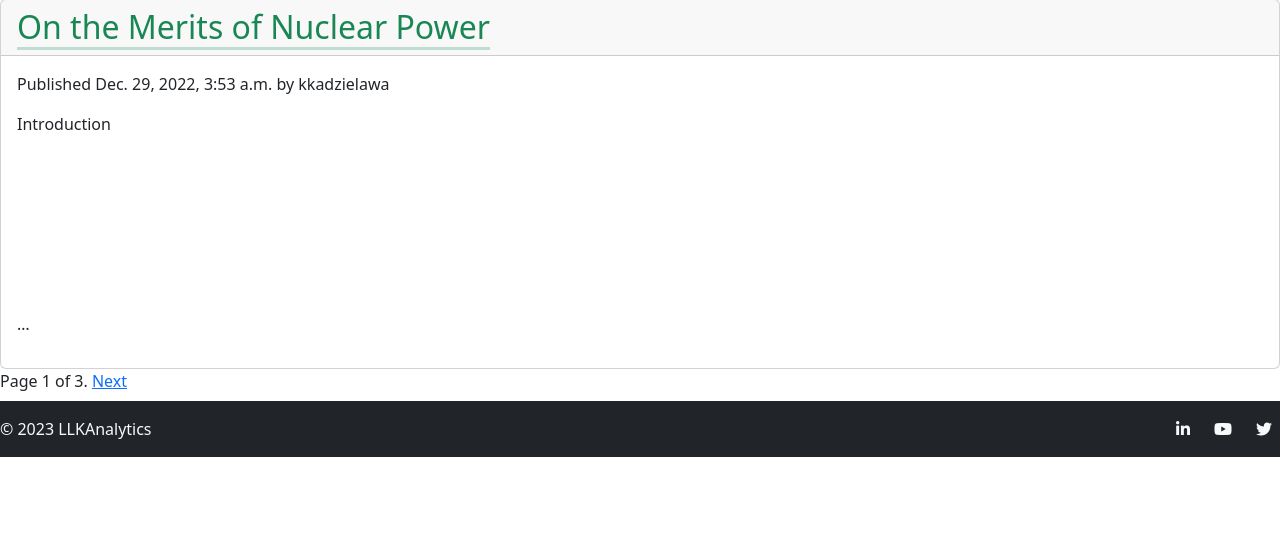
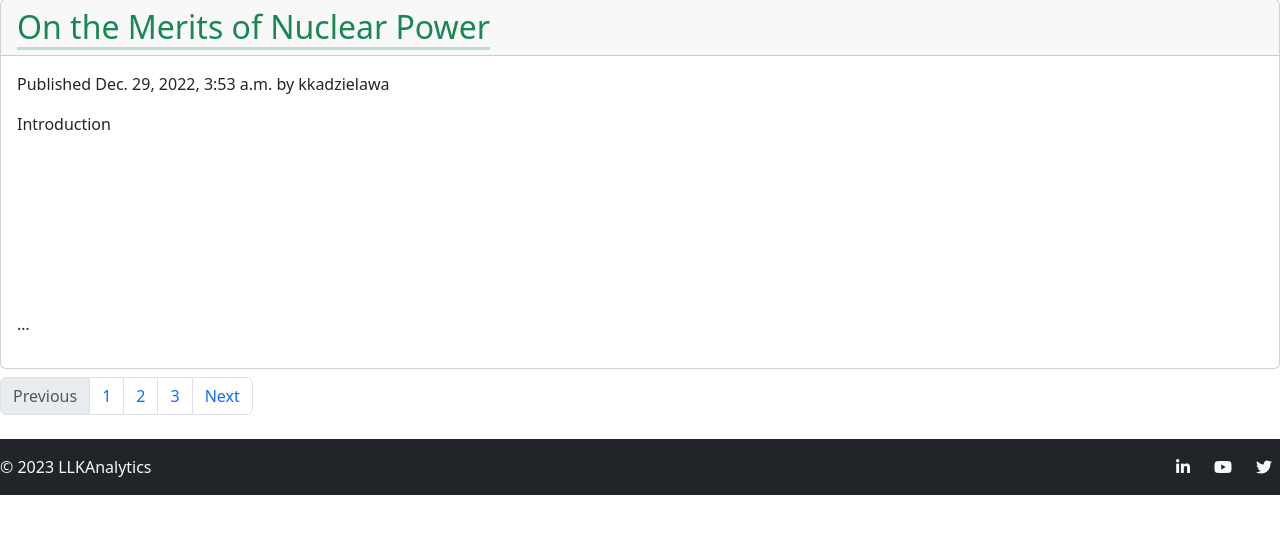
Before and after one commit to kkadzielawa/llkanalytics, a Django app: page /blog/ in a window 1280 px wide. Shown: the part 194-728 px from the top of the page. Run offline with Django 4.2, Linux system fonts and the light colour scheme; data comes from the database, SQL or seed files in the repository; parts of the project's set-up code (start-up, migrations or seed data) failed here and were passed over; some libraries are stand-ins or nearby versions.

Commit message:
bootstrap pagination;

```diff
--- a/templates/blog/pagination.html
+++ b/templates/blog/pagination.html
@@ -1,11 +1,27 @@
-<span>
+<ul class="pagination pt-2">
   {% if posts.has_previous %}
-    <a href="?page={{ posts.previous_page_number }}">Previous</a>
+    <li class="page-item">
+        <a class="page-link" href="?page={{ posts.previous_page_number }}">Previous</a>
+    </li>
+  {% else %}
+    <li class="page-item">
+      <span class="page-link disabled">Previous</span>
+    </li>
   {% endif %}
-  <span>
-    Page {{ posts.number }} of {{ posts.paginator.num_pages }}.
-  </span>
+
+  {% for page_num in posts.paginator.page_range  %}
+  <li class="page-item">
+    <a class="page-link" href="?page={{ page_num }}">{{page_num}}</a>
+  </li>
+  {% endfor %}
+
   {% if posts.has_next %}
-    <a href="?page={{ posts.next_page_number }}">Next</a>
+  <li class="page-item">
+    <a class="page-link" href="?page={{ posts.next_page_number }}">Next</a>
+  </li>
+  {% else %}
+  <li class="page-item">
+    <span class="page-link disabled">Next</span>
+  </li>
   {% endif %}
-</span>
+</ul>
```
